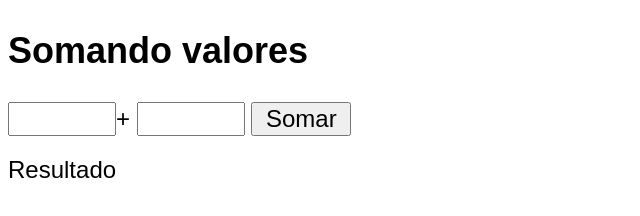
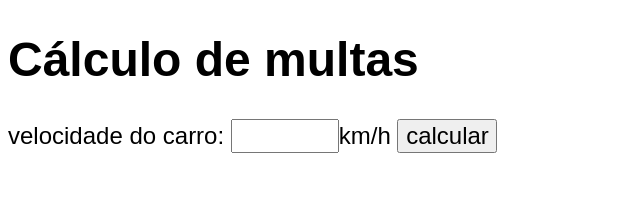
Before and after one commit to danielfreitasce/aprendendo-javascript, a plain HTML site: page curso-em-video/index.html in a window 1280 px wide. Shown: the whole page, without its empty margins (0-640 px from the left). Drawn offline with Linux system fonts and the light colour scheme.

Commit message:
Inclusão do assigment-06

```diff
--- /dev/null
+++ b/curso-em-video/assignment-06.js
@@ -0,0 +1,11 @@
+function calcular(){
+    let vel = document.getElementById('txtv')
+    let res = document.getElementById('res')
+
+    vel = Number(vel.value)
+
+    if(vel >  80){
+        res.innerHTML = `<p>Sua velocidade é de ${vel}km</p>`
+        res.innerHTML += "Considerando que a velocidade máxima é de 80 km, você está <strong>multado(a)</strong>!"
+    }
+}
--- a/curso-em-video/index.html
+++ b/curso-em-video/index.html
@@ -27,12 +27,15 @@
         }
 
     </style>
-    <!--Para ver o funcionamento de cada arquivo .js altere aqui-->
-    <script type="text/javascript" src="assignment-05.js"></script>
+    <!--Para ver o funcionamento de cada código altere aqui pelo arquivo correspondente-->
+    <script type="text/javascript" src="assignment-06.js"></script>
 
 </head>
 <body>
-    <!---Podemos alterar direto pelo HTML ou pelo Javascript usando a função addEventlistening
+
+    <!---ASSIGNMENT 04 !-->
+    <!--
+        Podemos alterar direto pelo HTML ou pelo Javascript usando a função addEventlistening
         (Você pode ver o funcionamento usando o script "assignment-04.js")
 
         <div id="area" onclick="clicar()" onmouseenter="entrar()" onmouseout="sair()    ">
@@ -45,12 +48,24 @@
         </div>
     !-->
 
-
+    <!--ASSINGMENT 05 -->
+    <!--
     <h2>Somando valores</h2>
     <input type="number" id="txtn1">+
     <input type="number" id="txtn2">
     <input type="button" value="Somar" onclick="somar()">
     <div id="res">Resultado</div>
+    -->
+
+    <!--ASSINGMENT 06-->
+
+    <h1>Cálculo de multas</h1>
+    velocidade do carro: <input type="number" id="txtv">km/h
+    <input type="button" value="calcular" onclick="calcular()">
+
+    <div id="res">
+
+    </div>
 
 
 </body>
```
